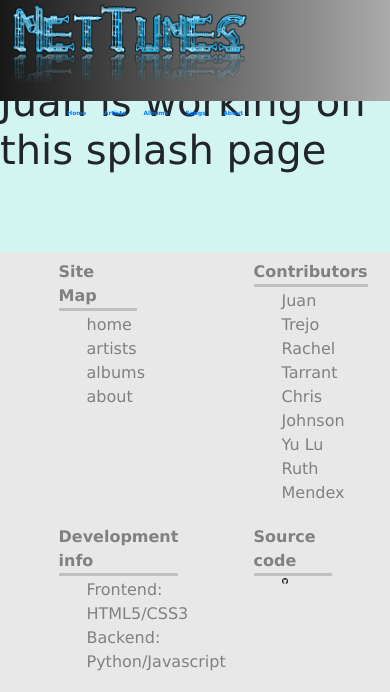
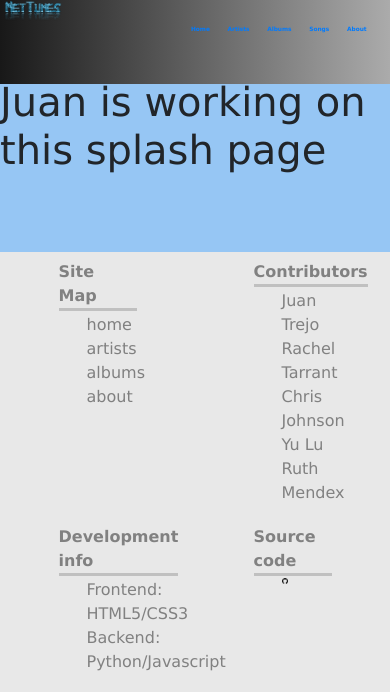
Before and after one commit to jtrejo13/cs329e-idb, a Flask app: page / in a window 390 px wide. Shown: the top 692 px of the page. Run offline with Flask 2, Linux system fonts and the light colour scheme; some libraries are stand-ins or nearby versions.

Commit message:
responsive pages CSS implement

```diff
--- a/app/static/CSS/navigation.css
+++ b/app/static/CSS/navigation.css
@@ -1,7 +1,7 @@
 .navigation{
     position: absolute;
     width: 100vw;
-    height: 12vh;
+    height: 10vh;
     top: 0;
     left: 0;
     background: linear-gradient(to right, #181818, #ABABAB);
@@ -9,23 +9,21 @@
 
 
 .site-logo {
-    position: relative;
-    top: 0;
-    bottom: 0;
-    left: 2%;
     float: left;
+    margin: 0 1vw;
     display: inline-block;
 }
 
 .site-logo img{
-    height: 100%;
-    width: auto;
+    width: 15vw;
+    height: auto;
+
 }
 
 nav ul{
-    float: left;
+    float: right;
     color: white;
-    margin: 2% 5%;
+    margin: 3vh 4vw;
     font-weight: 600;
     font-size: 1.5vw;
 }
--- a/app/static/CSS/style.css
+++ b/app/static/CSS/style.css
@@ -12,7 +12,7 @@ body{
     left: 0;
     width: 100vw;
     height: auto;
-    background: #D2F5F2;
+    background: #96C6F4;
 }
 
 .header{
```
